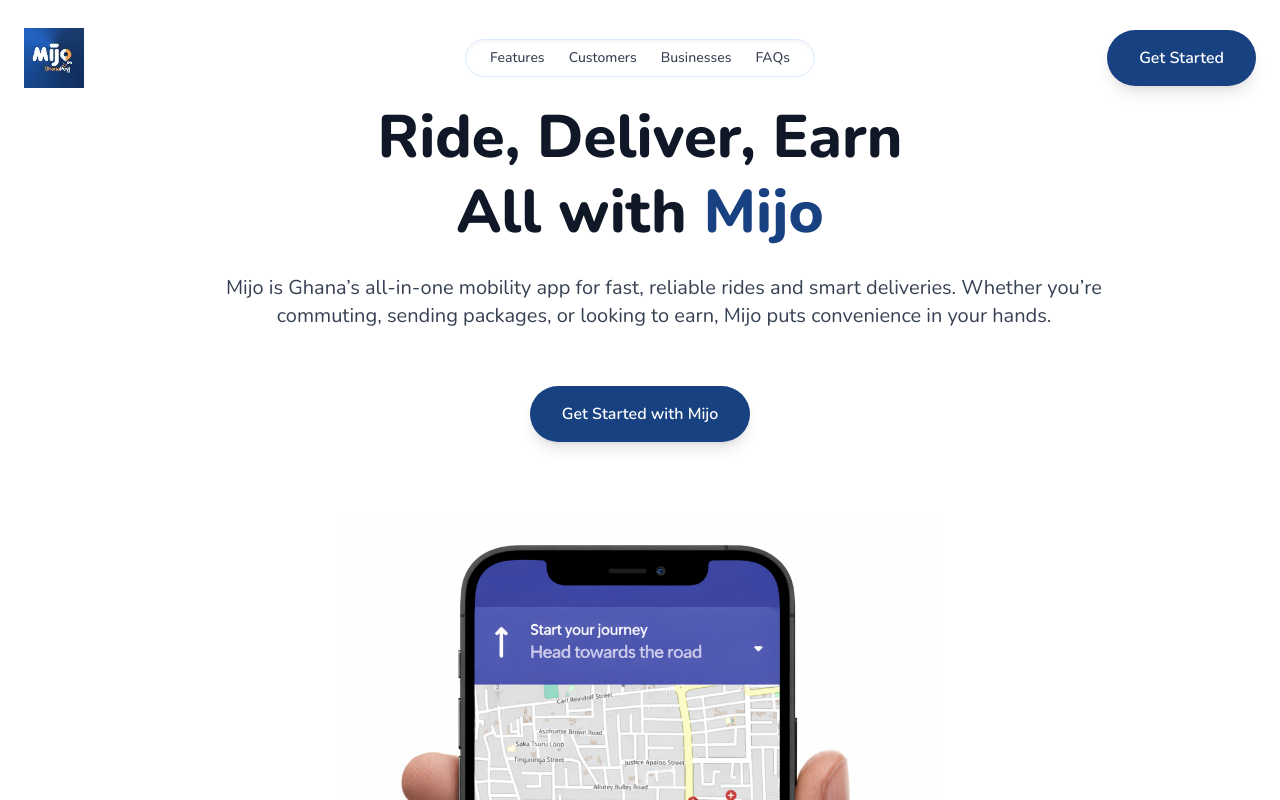
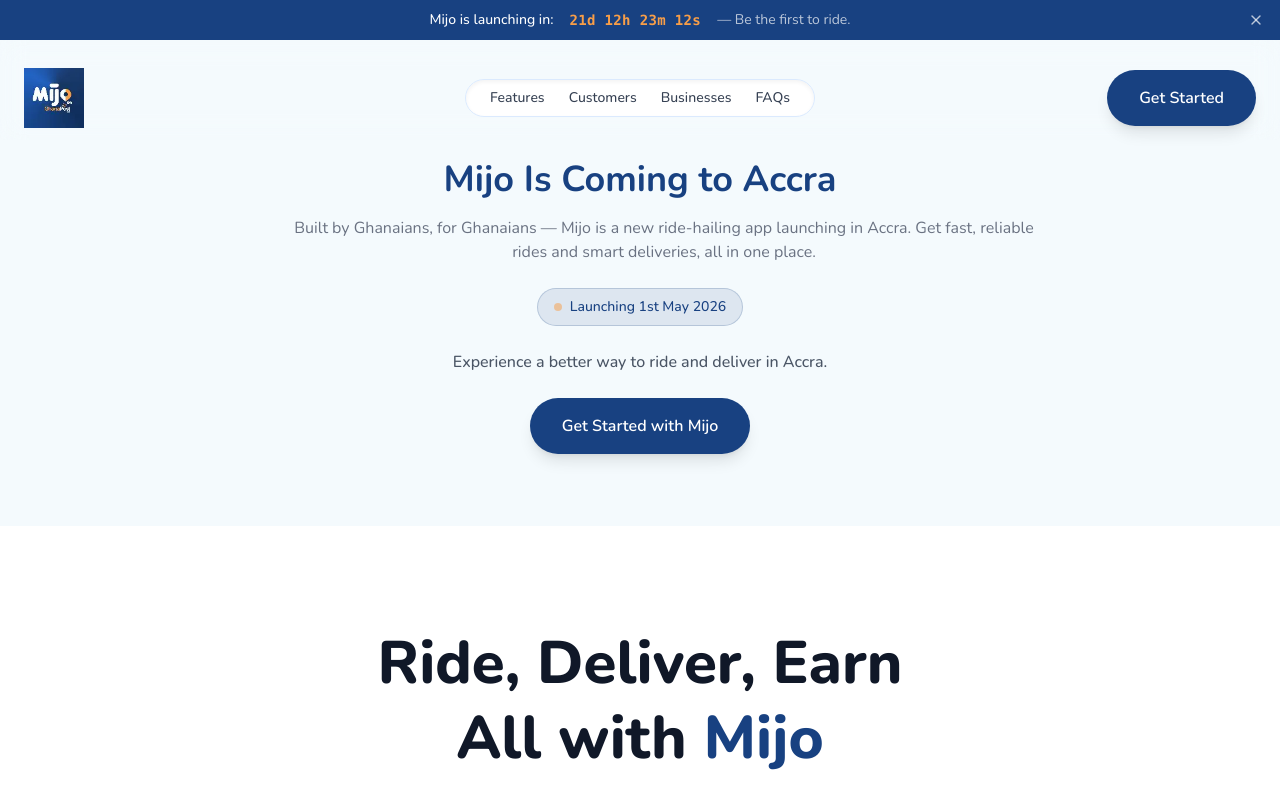
Before and after one commit to Afrifanom-Limited/mijo-website, a React (Vite) app: page / in a window 1280 px wide. Shown: the top 800 px of the page. Built offline with nearby package versions, Linux system fonts and the light colour scheme.

Commit message:
added coming soon banner and section

```diff
--- a/src/App.tsx
+++ b/src/App.tsx
@@ -1,13 +1,20 @@
+import { useState } from "react";
 import Header from "./components/layout/Header";
 import Footer from "./components/layout/Footer";
 import LandingPage from "./pages/LandingPage";
+import ComingSoonBanner from "./pages/components/ComingSoonBanner";
 
 function App() {
+  const [showBanner, setShowBanner] = useState(true);
+
   return (
     <>
-      <Header />
-      <LandingPage />
-      <Footer />
+      {showBanner && <ComingSoonBanner onDismiss={() => setShowBanner(false)} />}
+      <Header topOffset={showBanner ? 40 : 0} />
+      <div className={`transition-all duration-300 ${showBanner ? "pt-10" : ""}`}>
+        <LandingPage />
+        <Footer />
+      </div>
     </>
   );
 }
--- a/src/components/layout/Header.tsx
+++ b/src/components/layout/Header.tsx
@@ -3,7 +3,7 @@
 import { Menu, X } from "lucide-react";
 import Button from "../common/Button";
 
-export default function Header() {
+export default function Header({ topOffset = 0 }: { topOffset?: number }) {
   const [open, setOpen] = useState(false);
   const scrollToSection = (id: string) => {
     const el = document.getElementById(id);
@@ -17,7 +17,10 @@
   };
 
   return (
-    <header className="fixed top-0 left-0 w-full backdrop-blur-md z-50">
+    <header
+      className="fixed left-0 w-full backdrop-blur-md z-50 transition-all duration-300"
+      style={{ top: topOffset }}
+    >
       <div className="max-w-7xl mx-auto px-6 py-3 flex items-center justify-between mt-4">
         <div className="flex-1/5">
           <Logo width={60} />
--- a/src/pages/LandingPage.tsx
+++ b/src/pages/LandingPage.tsx
@@ -1,4 +1,5 @@
 import BusinessCustomers from "./components/BusinessCustomers";
+import ComingSoon from "./components/ComingSoon";
 import Customers from "./components/Customers";
 import Faqs from "./components/Faqs";
 import Features from "./components/Features";
@@ -11,6 +12,9 @@
 const LandingPage = () => {
   return (
     <div className="space-y-8 lg:space-y-24 pb-24">
+      <section id="coming-soon" className="">
+        <ComingSoon />
+      </section>
       <HeroSection />
       <section id="features" className="">
         <Features />
--- /dev/null
+++ b/src/pages/components/ComingSoon.tsx
@@ -0,0 +1,52 @@
+import Reveal from "../../components/common/Reveal";
+import HeaderOne from "../../components/common/HeaderOne";
+import Button from "../../components/common/Button";
+
+const ComingSoon = () => {
+  const scrollToSection = (id: string) => {
+    const el = document.getElementById(id);
+    if (el) {
+      el.scrollIntoView({ behavior: "smooth" });
+    }
+  };
+  const handleScroll = (id: string) => {
+    scrollToSection(id);
+  };
+  return (
+    <div className="mx-auto px-6 pt-[100px] lg:pt-[120px]">
+      <HeaderOne
+        title="Mijo Is Coming to Accra"
+        subtitle="Built by Ghanaians, for Ghanaians — Mijo is a new ride-hailing app launching in Accra. Get fast, reliable rides and smart deliveries, all in one place."
+      />
+
+      {/* <p className="text-sm uppercase tracking-[0.25em] text-gray-400 text-center pt-6">
+        Launching on{" "}
+        <span className="text-primary font-semibold">1st May 2026</span>
+      </p> */}
+
+      <Reveal direction="up" delay={300}>
+        <div className="max-w-xl mx-auto text-center space-y-6">
+          <div className="inline-flex items-center gap-2 px-4 py-2 rounded-full bg-primary/10 border border-primary/20">
+            <span className="w-2 h-2 rounded-full bg-secondary animate-pulse"></span>
+            <span className="text-sm font-medium text-primary">
+              Launching 1st May 2026
+            </span>
+          </div>
+          <p className="text-gray-600 font-medium">
+            Experience a better way to ride and deliver in Accra.
+          </p>
+        </div>
+      </Reveal>
+      <Reveal direction="up" delay={300}>
+        <div className="max-w-xl mx-auto text-center pt-6">
+          <Button
+            text="Get Started with Mijo"
+            onClick={() => handleScroll("started")}
+          />
+        </div>
+      </Reveal>
+    </div>
+  );
+};
+
+export default ComingSoon;
--- /dev/null
+++ b/src/pages/components/ComingSoonBanner.tsx
@@ -0,0 +1,62 @@
+import { useState, useEffect } from "react";
+import { X } from "lucide-react";
+
+const LAUNCH_DATE = new Date("2026-05-01T00:00:00");
+
+function getTimeLeft() {
+  const diff = LAUNCH_DATE.getTime() - Date.now();
+  if (diff <= 0) return null;
+  return {
+    days: Math.floor(diff / (1000 * 60 * 60 * 24)),
+    hours: Math.floor((diff / (1000 * 60 * 60)) % 24),
+    minutes: Math.floor((diff / (1000 * 60)) % 60),
+    seconds: Math.floor((diff / 1000) % 60),
+  };
+}
+
+const pad = (n: number) => String(n).padStart(2, "0");
+
+const ComingSoonBanner = ({ onDismiss }: { onDismiss: () => void }) => {
+  const [timeLeft, setTimeLeft] = useState(getTimeLeft());
+
+  useEffect(() => {
+    const timer = setInterval(() => setTimeLeft(getTimeLeft()), 1000);
+    return () => clearInterval(timer);
+  }, []);
+
+  return (
+    <div className="fixed top-0 left-0 right-0 z-60 bg-primary text-white text-sm flex items-center justify-center h-10 px-4 gap-4">
+      {timeLeft ? (
+        <>
+          <span className="hidden sm:inline font-medium">
+            Mijo is launching in:
+          </span>
+          <span className="font-mono font-semibold tracking-wide text-secondary">
+            {timeLeft.days}d {pad(timeLeft.hours)}h {pad(timeLeft.minutes)}m{" "}
+            {pad(timeLeft.seconds)}s
+          </span>
+          <span className="hidden sm:inline text-white/70">
+            — Be the first to ride.
+          </span>
+        </>
+      ) : (
+        <>
+          <span className="text-secondary font-bold">🎉 We're Live!</span>
+          <span className="hidden sm:inline text-white/80">
+            Mijo is now available — download the app today.
+          </span>
+        </>
+      )}
+
+      <button
+        onClick={onDismiss}
+        className="absolute right-4 text-white/70 hover:text-white transition-colors cursor-pointer"
+        aria-label="Dismiss banner"
+      >
+        <X size={16} />
+      </button>
+    </div>
+  );
+};
+
+export default ComingSoonBanner;
--- a/src/pages/components/HeroSection.tsx
+++ b/src/pages/components/HeroSection.tsx
@@ -1,17 +1,17 @@
-import Button from "../../components/common/Button";
+// import Button from "../../components/common/Button";
 import Reveal from "../../components/common/Reveal";
 import handImage from "../../assets/hands2.png";
 
 const HeroSection = () => {
-  const scrollToSection = (id: string) => {
-    const el = document.getElementById(id);
-    if (el) {
-      el.scrollIntoView({ behavior: "smooth" });
-    }
-  };
-  const handleScroll = (id: string) => {
-    scrollToSection(id);
-  };
+  // const scrollToSection = (id: string) => {
+  //   const el = document.getElementById(id);
+  //   if (el) {
+  //     el.scrollIntoView({ behavior: "smooth" });
+  //   }
+  // };
+  // const handleScroll = (id: string) => {
+  //   scrollToSection(id);
+  // };
   return (
     <div className="pt-[100px] bg-white">
       <div className="flex flex-col items-center text-center px-6 md:px-0 max-w-4xl mx-auto">
@@ -45,12 +45,12 @@
             </p>
           </Reveal>
         </div>
-        <Reveal direction="up" delay={300}>
+        {/* <Reveal direction="up" delay={300}>
           <Button
             text="Get Started with Mijo"
             onClick={() => handleScroll("started")}
           />
-        </Reveal>
+        </Reveal> */}
         <div className="hidden lg:block pt-[100px]">
           <img src={handImage} className="w-4/6 mx-auto" />
         </div>
```
